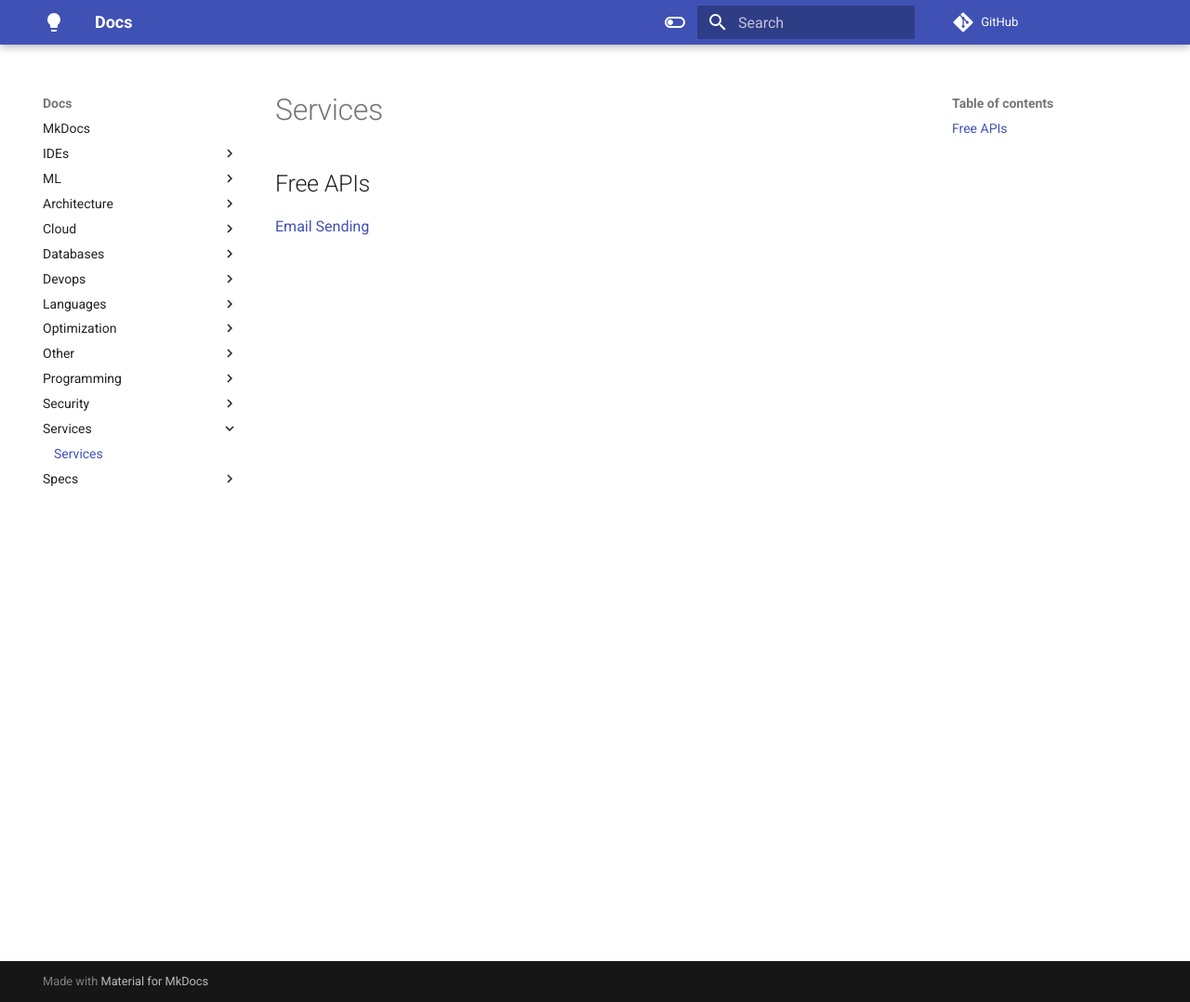
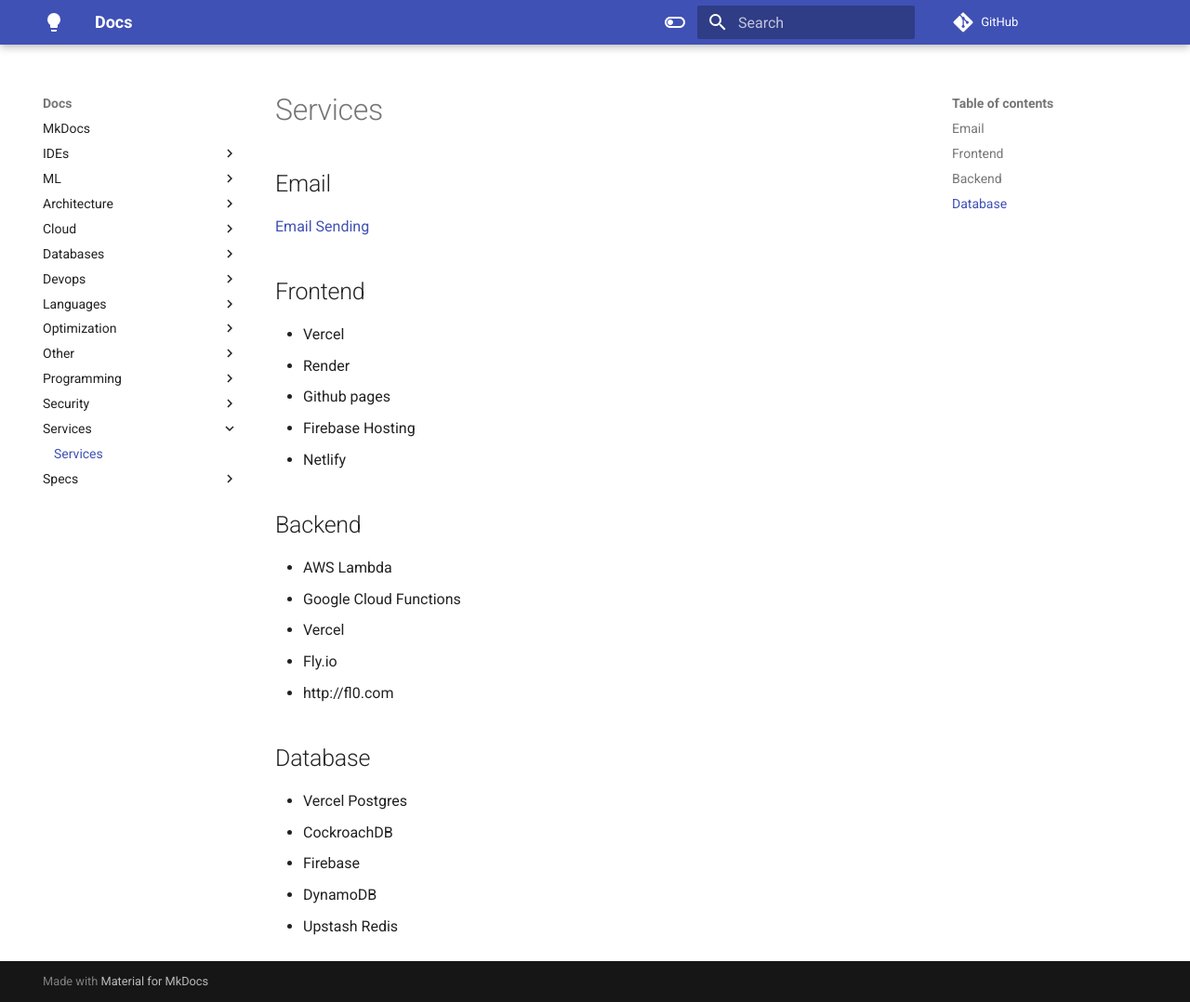
Before and after one commit to devdevx/auto_docs, an MkDocs documentation site: the page built from docs/services/services.md, in a window 1280 px wide and 1078 px high. Shown: the whole window at 93% size. Built offline with MkDocs 1.6.1 and Material for MkDocs 9.7.7, drawn with Linux system fonts in a browser that asks for light colours; comment, search, counter and statistics services are not loaded.

Commit message:
Update from notes

```diff
--- a/docs/services/services.md
+++ b/docs/services/services.md
@@ -1,5 +1,29 @@
 # Services
 
-## Free APIs
+## Email
 
 [Email Sending](https://resend.com)
+
+## Frontend
+
+- Vercel
+- Render
+- Github pages
+- Firebase Hosting
+- Netlify
+
+## Backend
+
+- AWS Lambda
+- Google Cloud Functions
+- Vercel
+- Fly.io
+- http://fl0.com
+
+## Database
+
+- Vercel Postgres
+- CockroachDB
+- Firebase
+- DynamoDB
+- Upstash Redis
```
Also changed, not shown: docs/IDEs/vsc.md (+4 -0 lines), docs/devops/ci-cd/github-actions.md (+4 -0 lines), docs/programming/python/python.md (+5 -0 lines).
